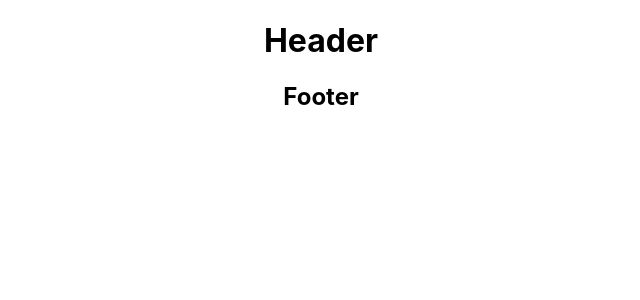
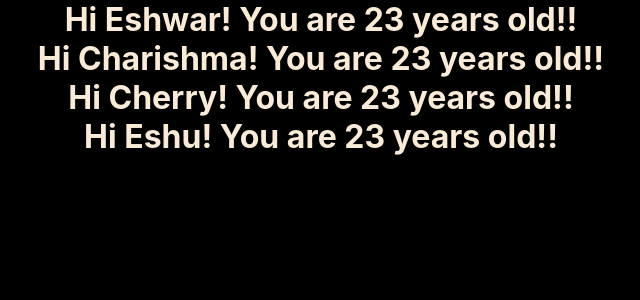
Before and after one commit to Eshwar17/ReactJS-Web3Mantra, a React (Create React App) app in the folder react_course/: page / in a window 1280 px wide. Shown: the top 300 px of the page, without its empty margins (319-959 px from the left). Built offline with nearby package versions, Linux system fonts and the light colour scheme.

Commit message:
Practiced props

```diff
--- a/react_course/src/App.css
+++ b/react_course/src/App.css
@@ -1,38 +1,15 @@
+* {
+  margin: 0;
+  padding: 0;
+  box-sizing: border-box;
+}
 .App {
   text-align: center;
+  background-color: black;
+  color: antiquewhite;
+  min-height: 100vh;
 }
-
-.App-logo {
-  height: 40vmin;
-  pointer-events: none;
+.header {
+  background-color: brown;
+  color: black;
 }
-
-@media (prefers-reduced-motion: no-preference) {
-  .App-logo {
-    animation: App-logo-spin infinite 20s linear;
-  }
-}
-
-.App-header {
-  background-color: #282c34;
-  min-height: 100vh;
-  display: flex;
-  flex-direction: column;
-  align-items: center;
-  justify-content: center;
-  font-size: calc(10px + 2vmin);
-  color: white;
-}
-
-.App-link {
-  color: #61dafb;
-}
-
-@keyframes App-logo-spin {
-  from {
-    transform: rotate(0deg);
-  }
-  to {
-    transform: rotate(360deg);
-  }
-}
--- a/react_course/src/App.js
+++ b/react_course/src/App.js
@@ -1,11 +1,12 @@
 import './App.css';
-import { Header, Footer } from './Header';
+import Student from './components/Student';
 function App() {
-  const msg = <h1>I am Eshwar</h1>;
   return (
     <div className="App">
-      <Header />
-      <Footer />
+      <Student name="Eshwar" age={23}/>
+      <Student name="Charishma" age={23}/>
+      <Student name="Cherry" age={23}/>
+      <Student name="Eshu" age={23}/>
     </div>
   );
 }
--- a/react_course/src/Header.jsx
+++ /dev/null
@@ -1,2 +0,0 @@
-export const Header = () => <h1>Header</h1>
-export const Footer = () => <h2>Footer</h2>
--- /dev/null
+++ b/react_course/src/components/Student.js
@@ -0,0 +1,11 @@
+import React from 'react'
+
+const Student = (props) => {
+  return (
+    <div>
+      <h1>Hi {props.name}! You are {props.age} years old!!</h1>
+    </div>
+  )
+}
+
+export default Student
```
Also changed, not shown: react_course/src/components/Footer.jsx (added, +7 -0 lines), react_course/src/components/Header.jsx (added, +12 -0 lines).
